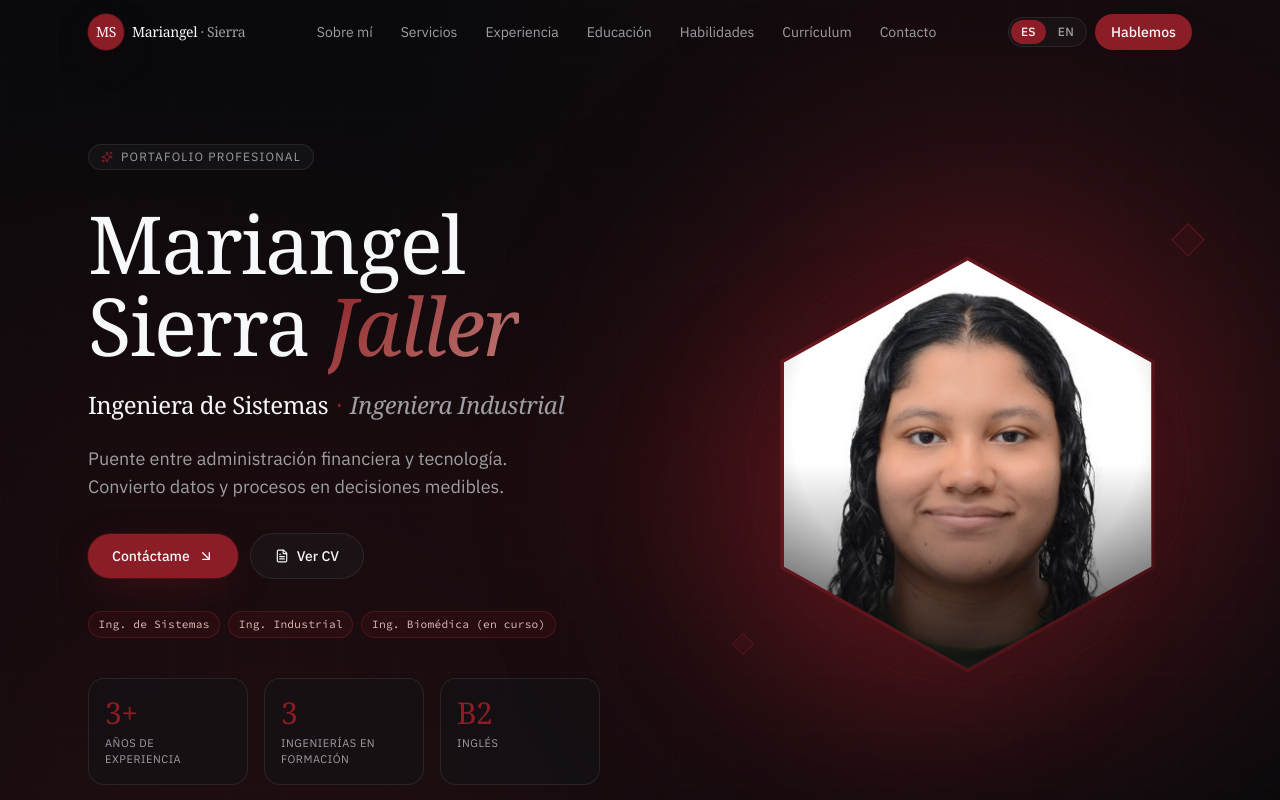
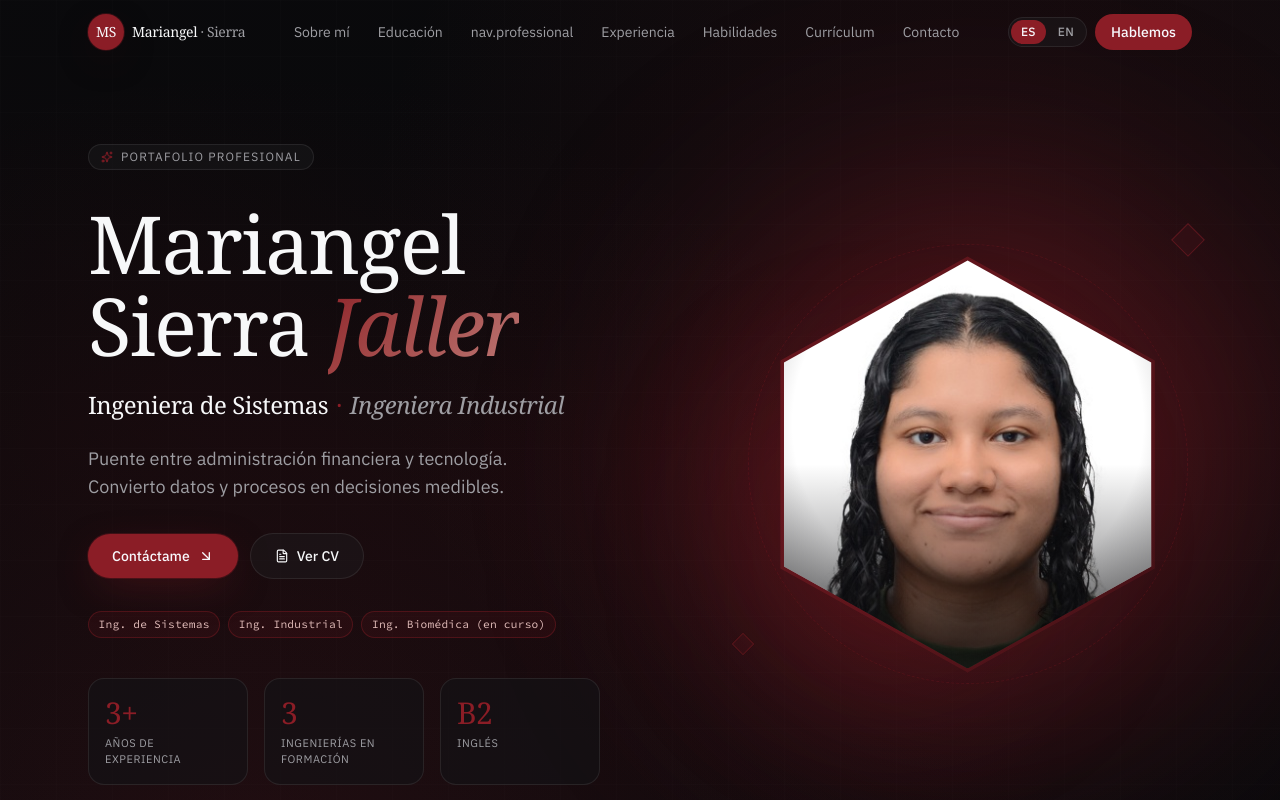
Before and after one commit to MariangelSierraJaller/mariangelsierrajaller.github.io, a React (Vite) app: page /es in a window 1280 px wide. Shown: the top 800 px of the page. Built offline with nearby package versions, Linux system fonts and the light colour scheme; a web font is replaced by a local one.

Commit message:
Update Navigation links

```diff
--- a/src/components/Navigation.tsx
+++ b/src/components/Navigation.tsx
@@ -5,7 +5,7 @@ import { useLang } from "@/context/LanguageContext";
 import LanguageSwitcher from "@/components/LanguageSwitcher";
 import { cn } from "@/lib/utils";
 
-const sections = ["about", "services", "experience", "education", "skills", "resume", "contact"] as const;
+const sections = ["about", "education", "professional", "experience", "skills", "resume", "contact"] as const;
 
 export default function Navigation() {
   const { lang, t } = useLang();
```
